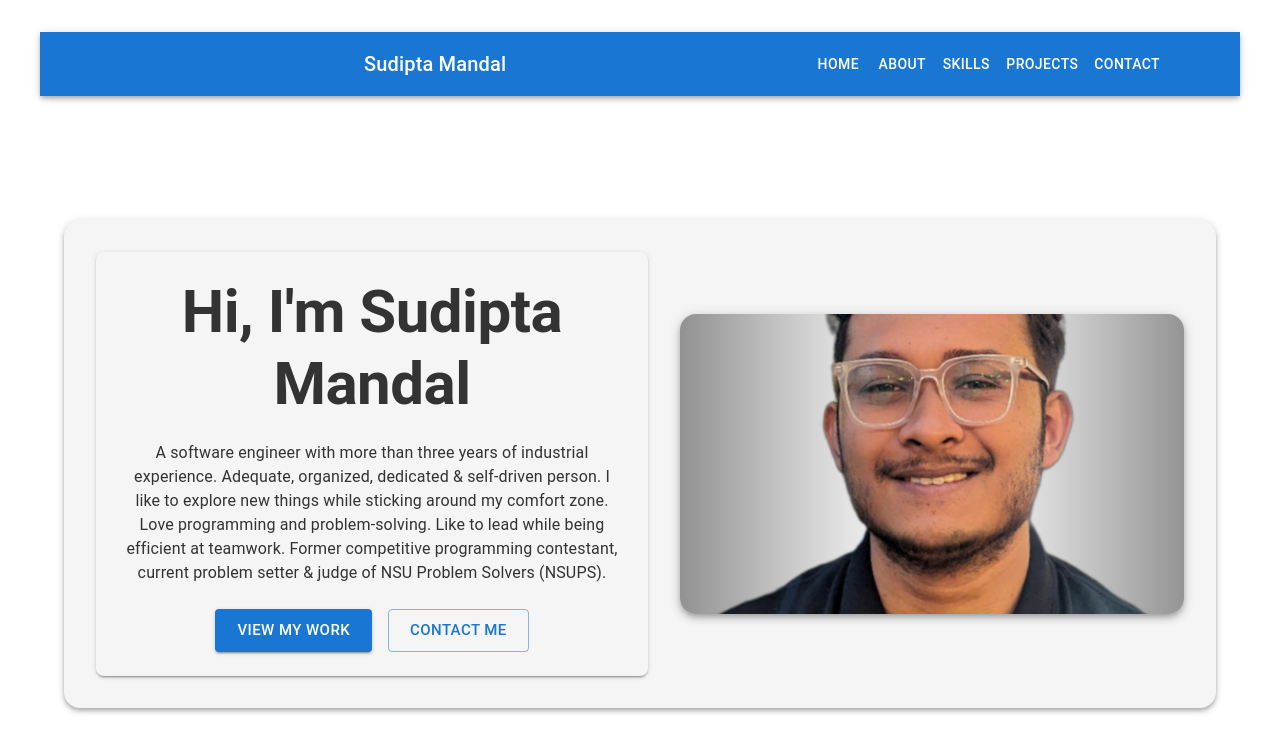
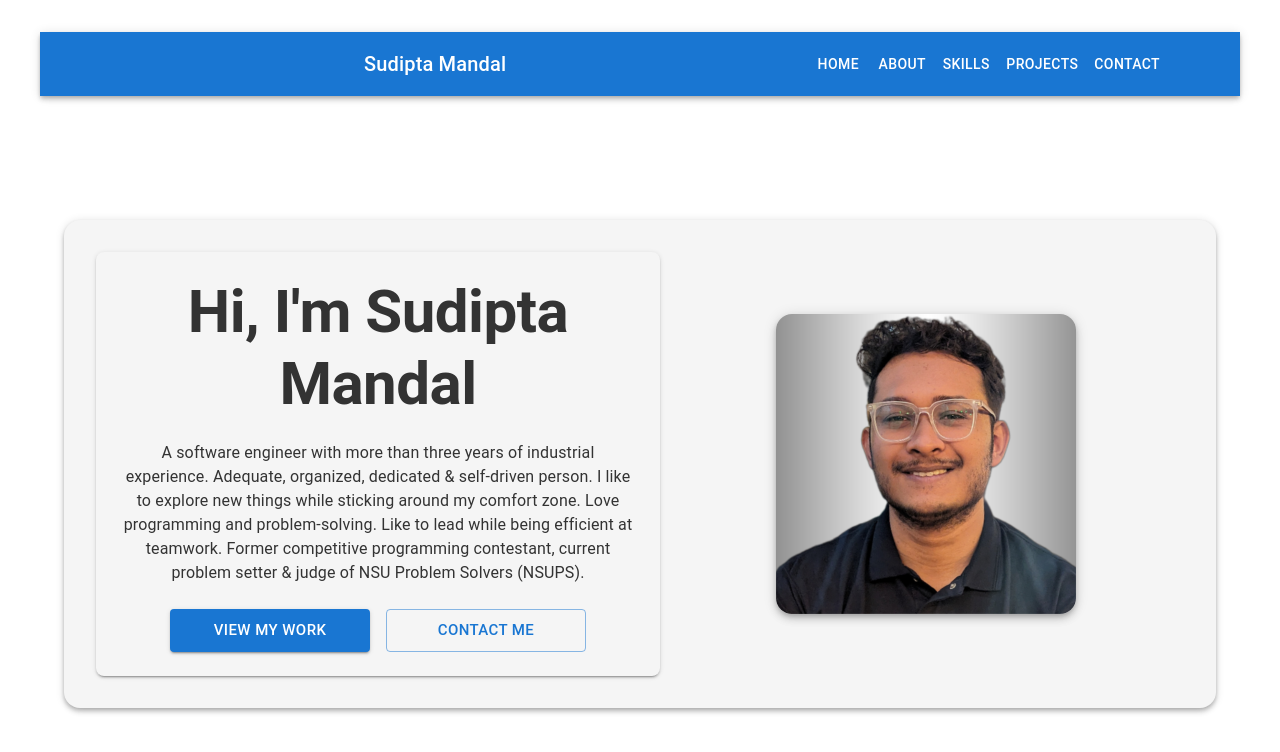
Before and after one commit to MrMandalNSU/portfolio, a React (Vite) app: page / in a window 1280 px wide. Shown: the top 752 px of the page. Built offline with nearby package versions, Linux system fonts and the light colour scheme; some icons are missing.

Commit message:
fix button

```diff
--- a/src/contexts/Intro.jsx
+++ b/src/contexts/Intro.jsx
@@ -24,6 +24,7 @@ const ProfileImage = styled("img")(({ theme }) => ({
   width: "100%",
   height: "auto",
   maxHeight: 300,
+  maxWidth: 300,
   objectFit: "cover",
   borderRadius: theme.spacing(2),
   boxShadow: theme.shadows[5],
@@ -47,7 +48,7 @@ const Intro = () => {
               display: "flex",
               flexDirection: { xs: "column", md: "row" }, // Column on mobile, row on desktop
               alignItems: "center",
-              gap: 4,
+              gap: 1,
             }}
           >
             {/* Text First on Mobile, Left on Desktop */}
@@ -68,17 +69,17 @@ const Intro = () => {
                 sx={{
                   mt: 3,
                   display: "flex",
-                  flexDirection: { xs: "column", sm: "row" }, // Stack on mobile, row on larger screens
-                  gap: 2, // Spacing between buttons
-                  justifyContent: "center", // Center align buttons
-                  alignItems: "center", // Ensure proper alignment
+                  flexDirection: { xs: "column", sm: "row" }, // Stack on mobile, row on desktop
+                  gap: 2,
+                  justifyContent: "center",
+                  alignItems: "center",
                 }}
               >
                 <Button
                   variant="contained"
                   color="primary"
                   size="large"
-                  fullWidth={{ xs: true, sm: false }} // Full width on mobile, normal on desktop
+                  sx={{ minWidth: 200 }} // Ensures both buttons have the same width
                 >
                   View My Work
                 </Button>
@@ -86,7 +87,7 @@ const Intro = () => {
                   variant="outlined"
                   color="primary"
                   size="large"
-                  fullWidth={{ xs: true, sm: false }} // Full width on mobile, normal on desktop
+                  sx={{ minWidth: 200 }} // Same width as the first button
                 >
                   Contact Me
                 </Button>
```
